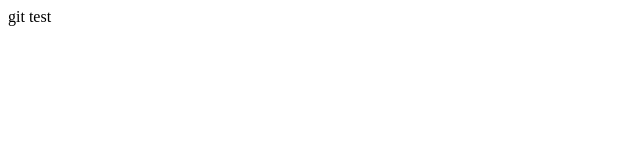
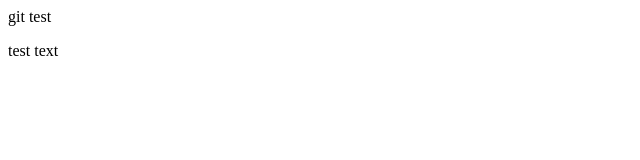
Before and after one commit to icollabokyoto/test, a plain HTML site: page index.html in a window 1280 px wide. Shown: the full height of the page, 0-640 px from the left. Drawn offline with Linux system fonts and the light colour scheme.

Commit message:
お知らせの追加

```diff
--- a/index.html
+++ b/index.html
@@ -5,6 +5,7 @@
 <body>
 
 <p>git test</p>
+<p>test text</p>
 
 </body>
 </html>
```
